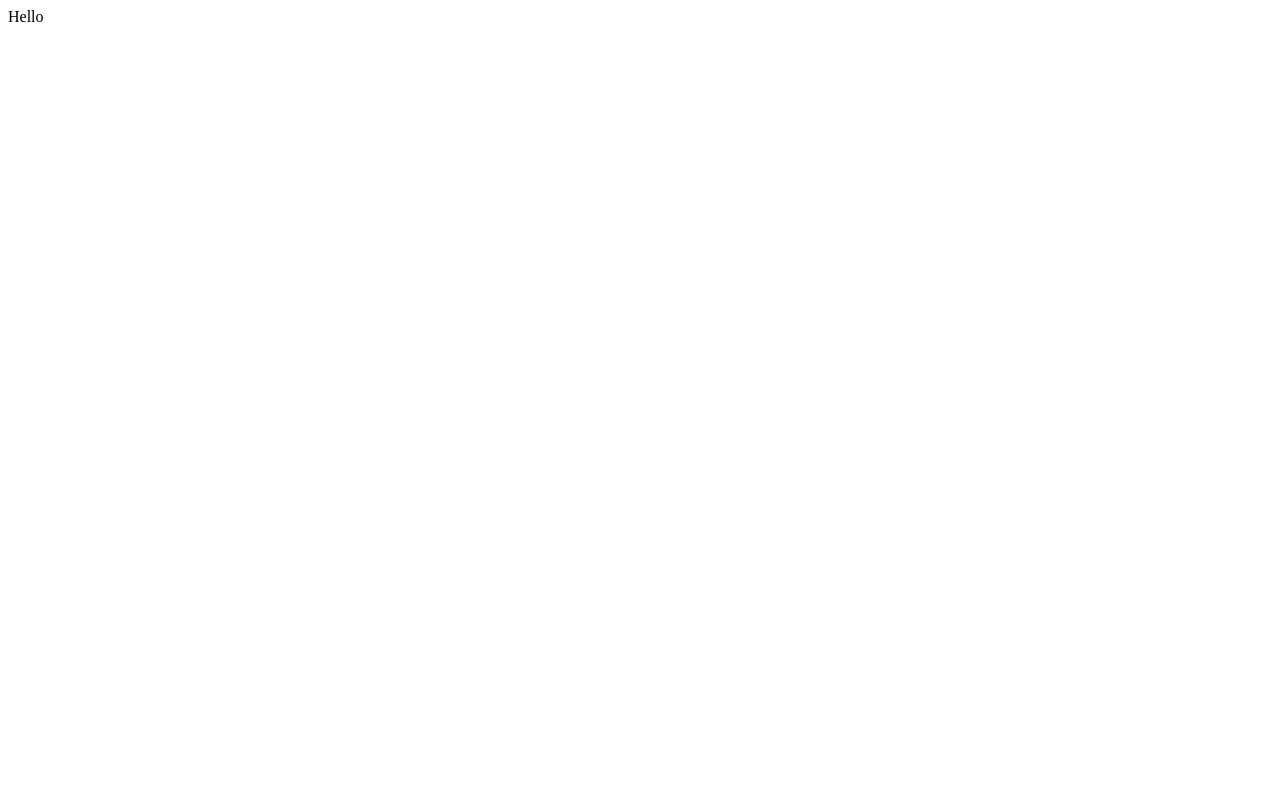
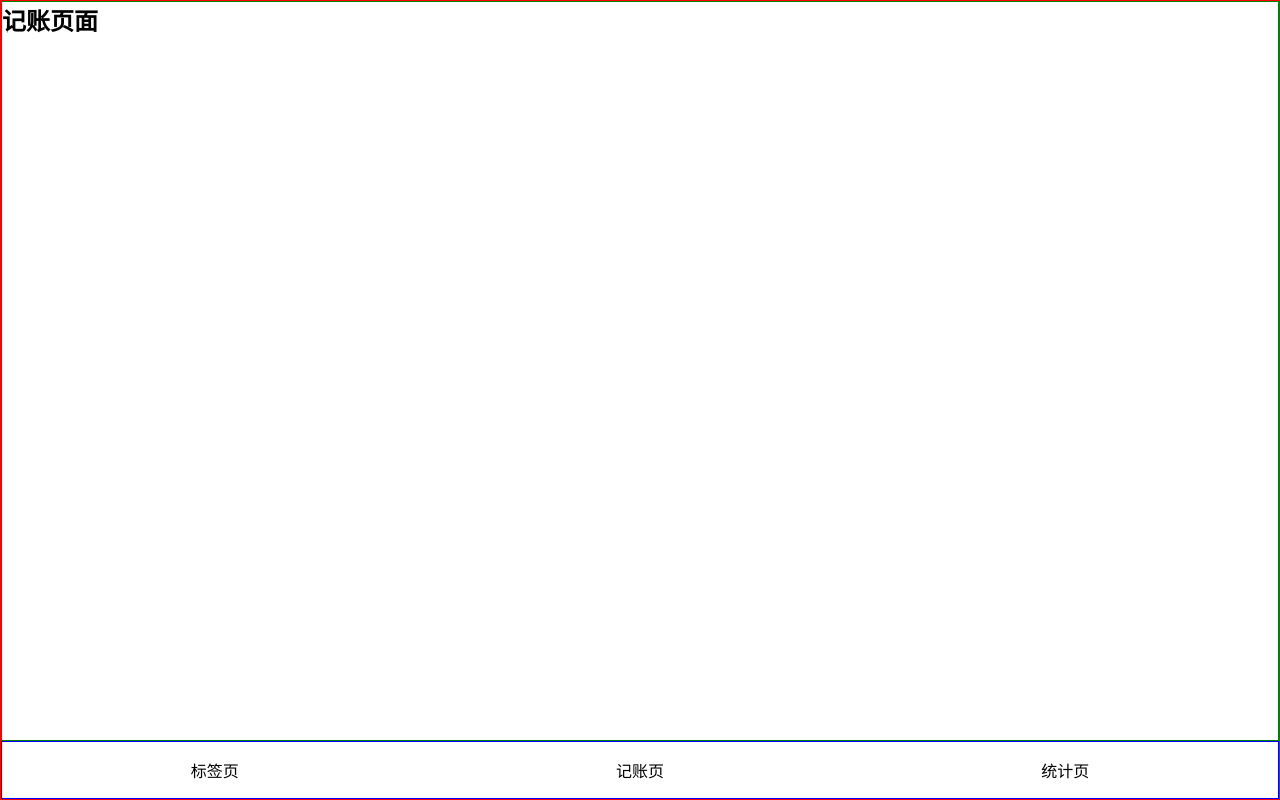
Before and after one commit to chifeizhai/morney, a React (Create React App) app: page /#/money in a window 1280 px wide. Built offline with nearby package versions, Linux system fonts and the light colour scheme.

Commit message:
'框架'

```diff
--- a/package.json
+++ b/package.json
@@ -12,6 +12,7 @@
     "@types/react-dom": "^16.9.0",
     "react": "^16.13.1",
     "react-dom": "^16.13.1",
+    "react-router-dom": "^5.2.0",
     "react-scripts": "3.4.3",
     "styled-components": "^5.1.1",
     "typescript": "~3.7.2"
@@ -38,6 +39,8 @@
     ]
   },
   "devDependencies": {
+    "@types/react-router-dom": "^5.1.5",
+    "@types/styled-components": "^5.1.2",
     "node-sass": "npm:dart-sass@1.25.0"
   }
 }
--- a/src/App.tsx
+++ b/src/App.tsx
@@ -1,9 +1,91 @@
 import React from 'react';
+import {
+  HashRouter as Router,
+  Switch,
+  Route,
+  Link,
+  Redirect
+} from "react-router-dom";
+import styled from 'styled-components'
+
+const Wrapper = styled.div`
+  border:1px solid red;
+  min-height:100vh;
+  display:flex;
+  flex-direction:column;
+`
+const Main = styled.div`
+  border:1px solid green;
+  flex:1;
+  overflow:auto;
+`
+const Nav =styled.nav`
+  border:1px solid blue;
+  > ul {
+    display:flex;
+    >li {
+      width:33.3333%;
+      text-align:center;
+      padding:16px;
+    }
+  }
+`
 
 function App() {
   return (
-    <div>Hello</div>
+    <Router>
+      <Wrapper>
+        <Main>
+        <Switch>
+          <Route path="/tags">
+            <Tags />
+          </Route>
+          <Route path="/money">
+            <Money />
+          </Route>
+          <Route path="/statistics">
+            <Statistics />
+          </Route>
+          <Redirect exact from="/" to="/money" />
+          <Route path="*">
+            <NoMatch />
+          </Route>
+        </Switch>
+        </Main>
+
+        <Nav>
+          <ul>
+            <li>
+              <Link to="/tags">标签页</Link>
+            </li>
+            <li>
+              <Link to="/money">记账页</Link>
+            </li>
+            <li>
+              <Link to="/statistics">统计页</Link>
+            </li>
+          </ul>
+        </Nav>
+      </Wrapper>
+    </Router>
   );
 }
 
+function NoMatch(){
+  return (
+    <div>页面不存在，请输入正确地址</div>
+  )
+}
+function Tags() {
+  return <h2>标签页面</h2>;
+}
+
+function Money() {
+  return <h2>记账页面</h2>;
+}
+
+function Statistics() {
+  return <h2>统计页面</h2>;
+}
+
 export default App;
--- /dev/null
+++ b/src/index.scss
@@ -0,0 +1,9 @@
+@import-normalize;
+* {margin:0;padding:0;}
+* {box-sizing:border-box;}
+*::before{box-sizing: border-box;}
+*::after{box-sizing: border-box;}
+ul , ol {
+    list-style:none;
+}
+a {text-decoration: none;color: inherit;}
--- a/src/index.tsx
+++ b/src/index.tsx
@@ -1,6 +1,7 @@
 import React from 'react';
 import ReactDOM from 'react-dom';
 import App from './App';
+import 'index.scss'
 
 ReactDOM.render(
   <React.StrictMode>
```
Also changed, not shown: 1 other file (tests, documents, lock files or other folders).
